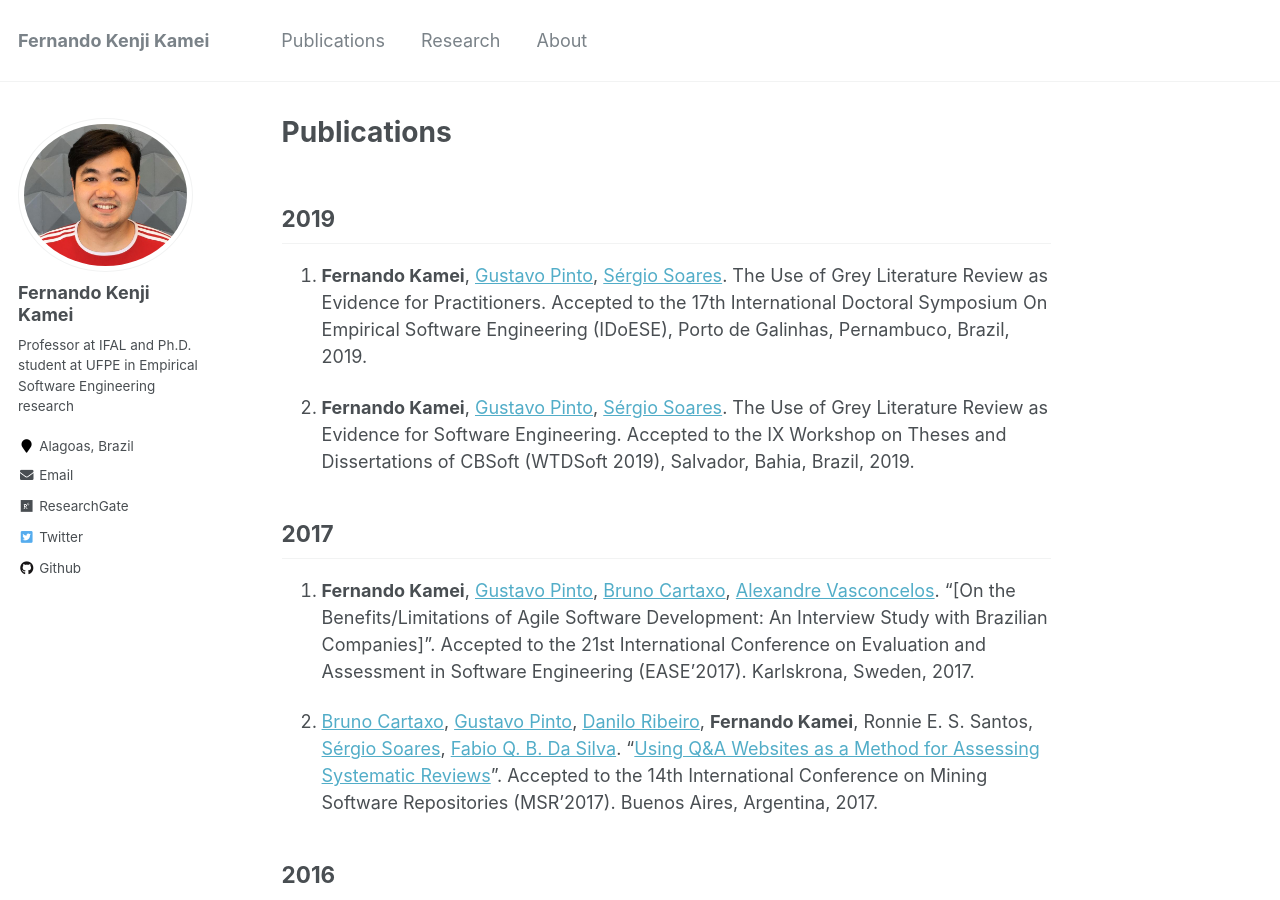
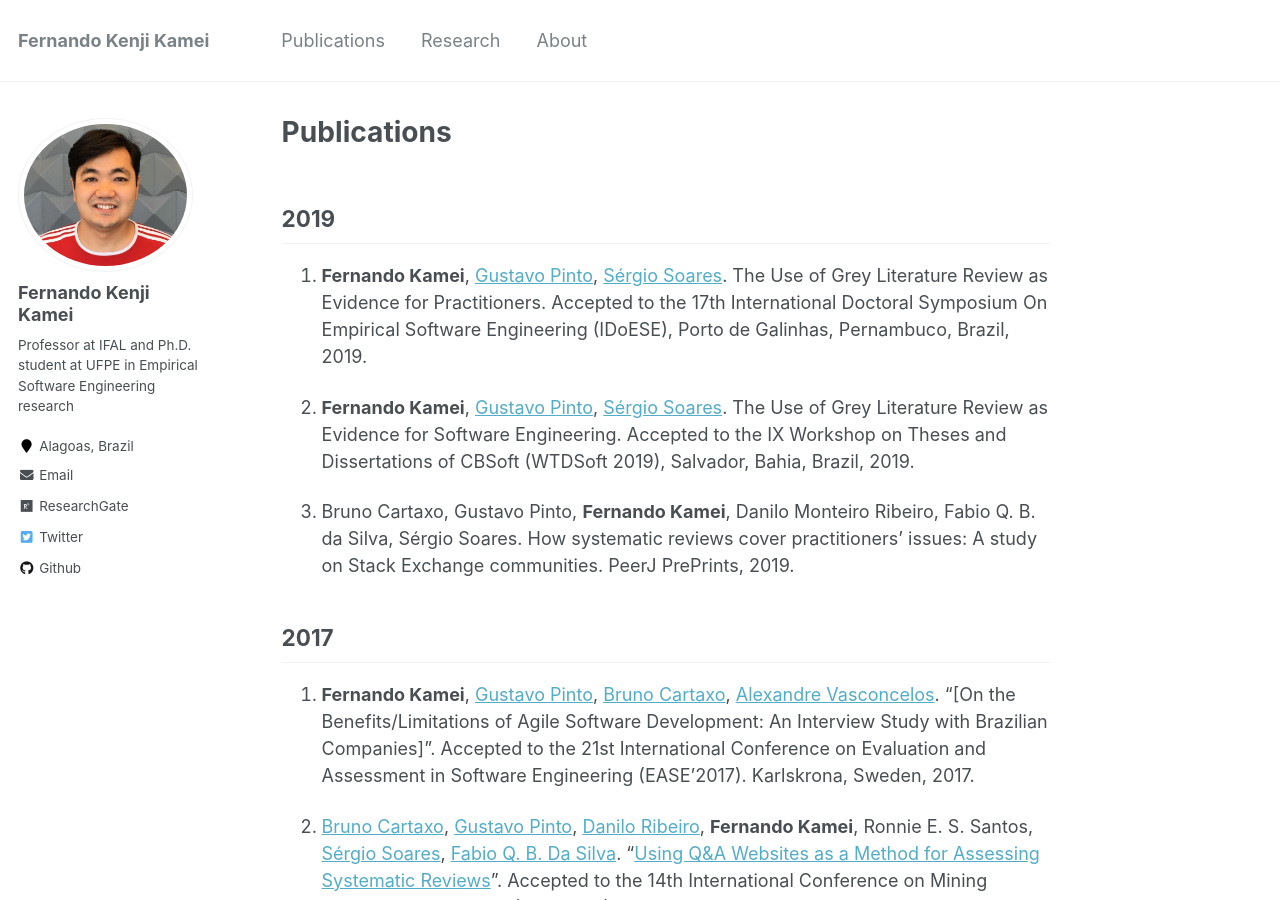
Before and after one commit to fkenjikamei/fkenjikamei.github.io, a Jekyll site: the page built from _pages/publications.md, in a window 1280 px wide and 900 px high. Built offline with Jekyll 4.4.1, drawn with Linux system fonts in a browser that asks for light colours.

Commit message:
Included not peer-reviewed study

```diff
--- a/_pages/publications.md
+++ b/_pages/publications.md
@@ -11,6 +11,8 @@ author_profile: true
 
 2. **Fernando Kamei**, [Gustavo Pinto](http://gustavopinto.org), [S&eacute;rgio Soares](http://www.cin.ufpe.br/~scbs/). The Use of Grey Literature Review as Evidence for Software
 Engineering. Accepted to the IX Workshop on Theses and Dissertations of CBSoft (WTDSoft 2019), Salvador, Bahia, Brazil, 2019.
+
+3. Bruno Cartaxo, Gustavo Pinto, **Fernando Kamei**, Danilo Monteiro Ribeiro, Fabio Q. B. da Silva, Sérgio Soares. How systematic reviews cover practitioners’ issues: A study on Stack Exchange communities. PeerJ PrePrints, 2019.
 
 
 ## 2017
```
